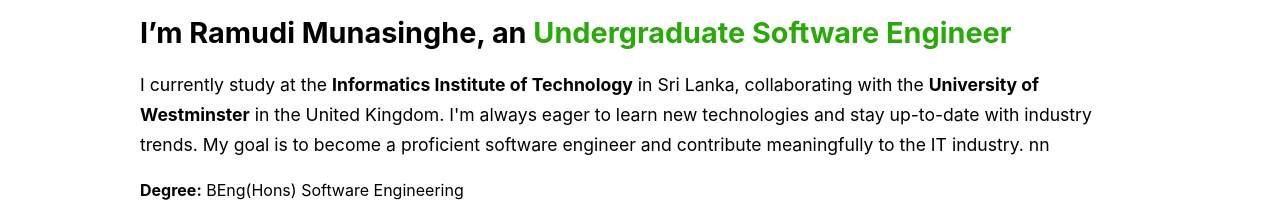
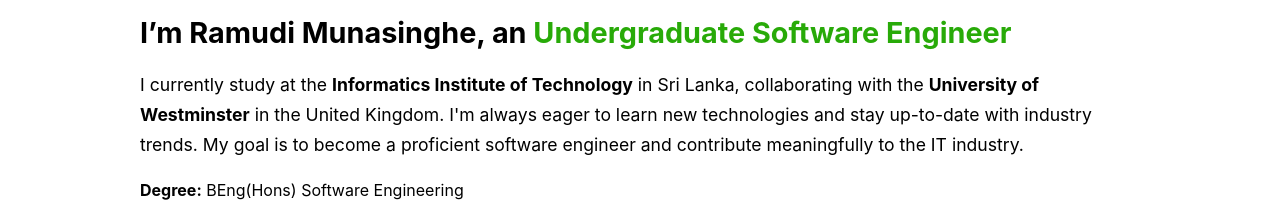
Before and after one commit to Ramudi48/My-Portfolio, a React (Create React App) app: page / in a window 1280 px wide. Both pictures are taken after a click on the item "About". Shown: the part 166-376 px from the top of the page. Built offline with nearby package versions, Linux system fonts and the light colour scheme.

Commit message:
Fix About.js; remove extra newline in the description

```diff
--- a/src/components/About.js
+++ b/src/components/About.js
@@ -18,7 +18,6 @@
             collaborating with the <span className="highlight">University of Westminster</span> in the United Kingdom.
             I'm always eager to learn new technologies and stay up-to-date with industry trends.
             My goal is to become a proficient software engineer and contribute meaningfully to the IT industry.
-            nn
           </p>
 
           <ul className="about-details">
```
